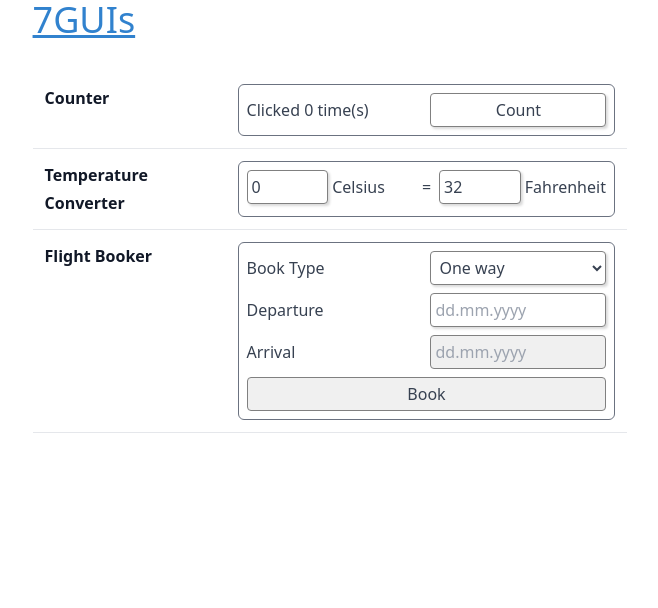
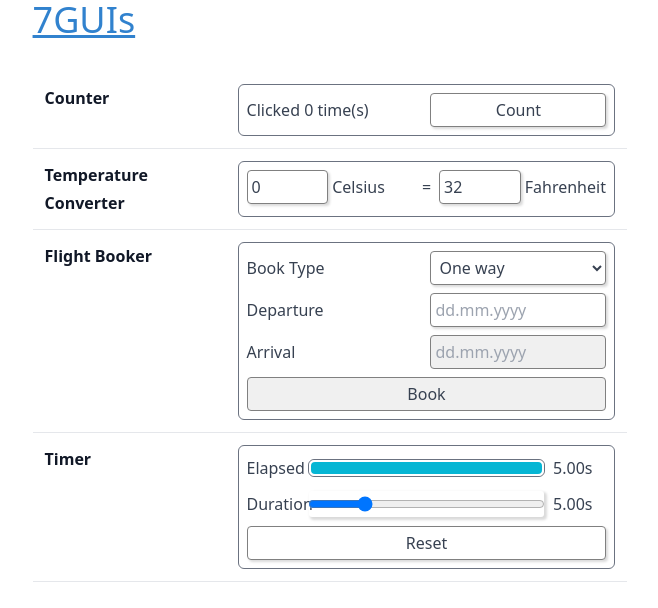
Before and after one commit to letientai299/7guis, a React (Vite) app: page / in a window 1280 px wide. Shown: the top 608 px of the page, without its empty margins (310-968 px from the left). Built offline with nearby package versions, Linux system fonts and the light colour scheme.

Commit message:
Implement Timer exercise

```diff
--- a/src/App.tsx
+++ b/src/App.tsx
@@ -2,6 +2,7 @@ import React from 'react';
 import Counter from './components/Counter';
 import FlightBooker from './components/FlightBooker';
 import TemperatureConverter from './components/TemperatureConverter';
+import Timer from './components/Timer';
 
 function App() {
   const guis: {
@@ -11,7 +12,7 @@ function App() {
     { name: 'Counter', com: Counter },
     { name: 'Temperature Converter', com: TemperatureConverter },
     { name: 'Flight Booker', com: FlightBooker },
-    // { name: 'Timer', com: <Timer /> },
+    { name: 'Timer', com: Timer },
     // { name: 'CRUD', com: <CRUD /> },
     // { name: 'Circle Drawer', com: <CircleDrawer /> },
     // { name: 'Cells', com: <Cells /> },
--- a/src/components/Timer.tsx
+++ b/src/components/Timer.tsx
@@ -1,4 +1,91 @@
+import { useEffect, useRef, useState } from 'react';
+
+const min = 1000;
+const max = 20 * 1000;
+
 const Timer = () => {
-  return <div>Timer</div>;
+  const [ms, setMs] = useState(5000);
+
+  // for the Reset to button to work, we use a dummy value that will always
+  // change when Reset is clicked, to trigger effect execution
+  const [trigger, setTrigger] = useState(0);
+  const elapseRef = useRef<HTMLSpanElement>(null);
+  const gaugeRef = useRef<HTMLDivElement>(null);
+
+  useEffect(() => {
+    let id: number;
+    let remain = 0;
+    if (elapseRef && elapseRef.current) {
+      const s = elapseRef.current.innerText?.replace('s', '');
+      if (s) {
+        remain = parseFloat(s) * 1000;
+      }
+    }
+
+    let last = new Date();
+
+    const draw = () => {
+      id = requestAnimationFrame(draw);
+      const now = new Date();
+      remain += now.getTime() - last.getTime();
+      last = now;
+
+      if (remain > ms) {
+        remain = ms;
+        cancelAnimationFrame(id);
+      }
+
+      if (elapseRef && elapseRef.current) {
+        elapseRef.current.innerText = `${(remain / 1000).toFixed(2)}s`;
+      }
+
+      if (gaugeRef && gaugeRef.current) {
+        const done = (remain * 100) / ms;
+        const w = `${done}%`;
+        gaugeRef.current.style.width = w;
+      }
+    };
+
+    draw();
+
+    return () => {
+      cancelAnimationFrame(id);
+    };
+  }, [ms, trigger]);
+
+  const reset = () => {
+    if (elapseRef && elapseRef.current) {
+      elapseRef.current.innerText = `0.00s`;
+    }
+    setTrigger((t) => t + 1);
+  };
+
+  return (
+    <div className={'grid grid-cols-6 gap-2'}>
+      <div className={'self-center'}>Elapsed</div>
+      <div className="col-span-4 h-2/3 self-center border border-gray-500 drop-shadow-d rounded-md">
+        <div
+          ref={gaugeRef}
+          className="bg-cyan-500 h-full rounded-md border-2 border-white"
+        />
+      </div>
+      <span ref={elapseRef}>0.00s</span>
+
+      <div className={'self-center'}>Duration</div>
+      <input
+        type="range"
+        min={min}
+        max={max}
+        value={ms}
+        className="col-span-4 bg-cyan-400"
+        onChange={(e) => setMs(parseInt(e.target.value))}
+      />
+      <span>{(ms / 1000).toFixed(2)}s</span>
+
+      <button className={'col-span-full'} onClick={reset}>
+        Reset
+      </button>
+    </div>
+  );
 };
 export default Timer;
```
